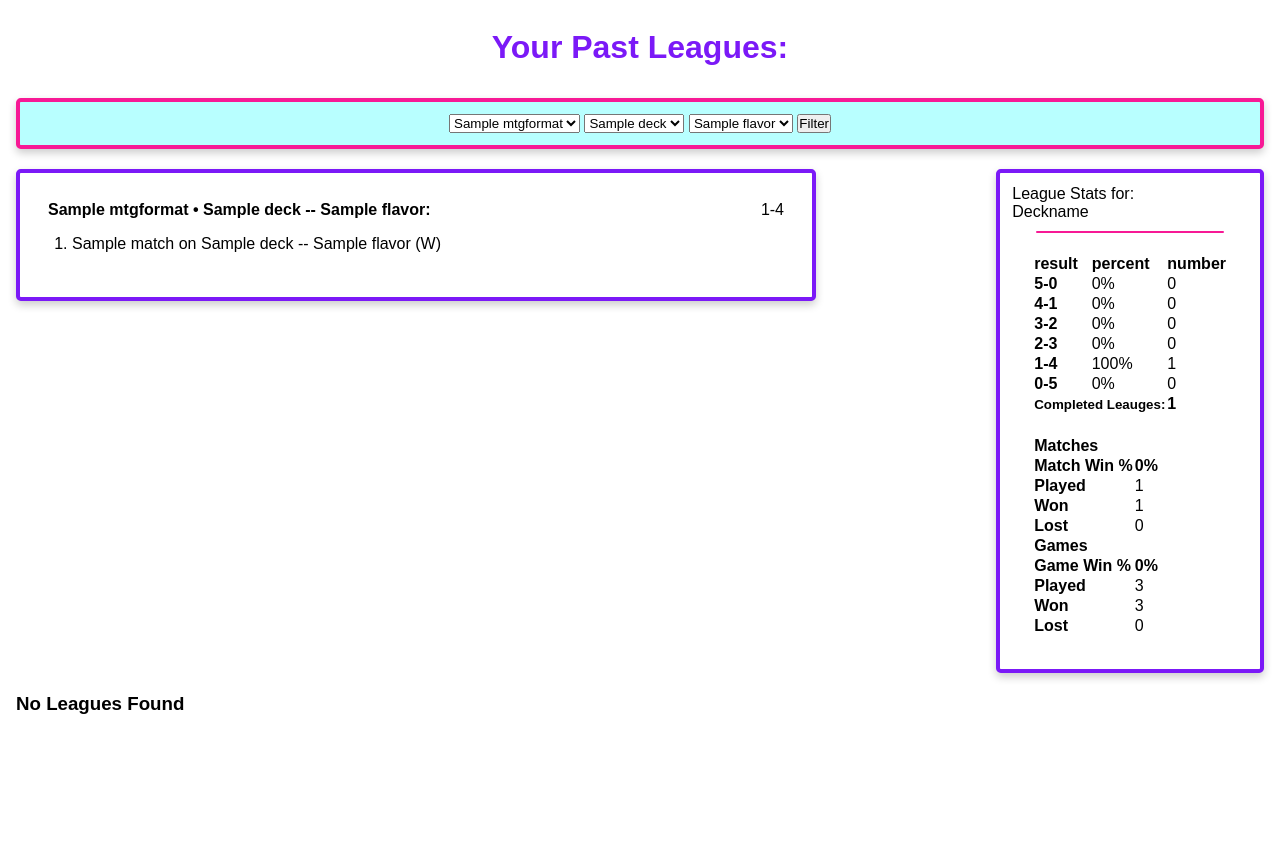
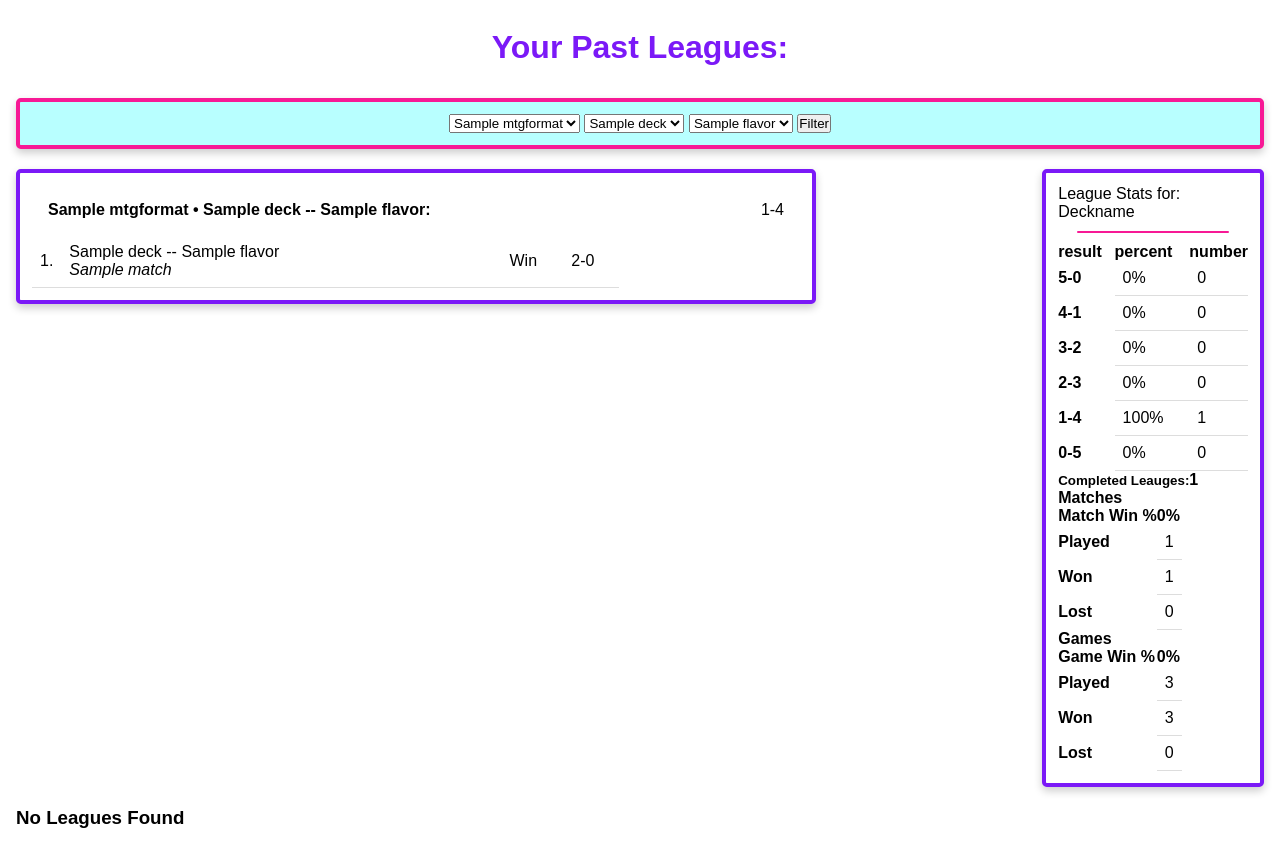
Before and after one commit to sctilley/tirelessRailway, a Django app: page /league/ in a window 1280 px wide. Shown: the part 454-1299 px from the top of the page. Before the commit the page ends 1168 px from the top, so only its background shows below. Run offline with Django 4.2, Linux system fonts and the light colour scheme; a user stored in the database is signed in; tables that the repository leaves empty hold one stand-in row (values such as "Sample post"); parts of the project's set-up code (start-up, migrations or seed data) failed here and were passed over; some libraries are stand-ins or nearby versions.

Commit message:
league data tables

```diff
--- a/leagues/static/leagues/main.css
+++ b/leagues/static/leagues/main.css
@@ -331,12 +331,6 @@ h2 {
 }
 
 
-
-table {
-    margin: 20px;
-}
-
-
 .content {
     padding: 16px;
 }
@@ -365,12 +359,13 @@ table {
 }
 
 .leaguecontent > ol {
-    padding-left: 40px;
 }
 
 .match-card {
     max-width: 740px;
 }
+
+
 
 fieldset {
     border-style: none;
@@ -388,6 +383,21 @@ table.matchtable {
     border-spacing: 8px;
 }
 
+table.hovertable {
+    border-collapse: collapse;
+}
+
+table.hovertable tr > td {
+    padding: 8px;
+    text-align: left;
+    border-bottom: 1px solid #ddd;
+  }
+
+
+table.hovertable tr:hover {
+    background-color: var(--primary);
+}
+
 ul.history {
     margin: 10px 20px;
     text-align: start;
--- a/templates/league.html
+++ b/templates/league.html
@@ -79,14 +79,14 @@
             </thead>
             {% endif %}
             <tbody>
-              <tr class="matchform">
+              <tr>
                 <td>{{ forloop.counter }}
                   {% for hidden in form.hidden_fields %}
                     {{ hidden }}
                   {% endfor %}
                 </td>
                 {% for field in form.visible_fields %}
-                <td class="">
+                <td>
                   {% if field.name == "dateCreated" %}
                     <button type='button'>date</button>
                     {{ field.errors.as_ul }}
--- a/templates/partials/leagueroll.html
+++ b/templates/partials/leagueroll.html
@@ -27,19 +27,53 @@
       </div>
       <div class="leaguecontent">
         <ol>
-          {% for match in league.matches.all|dictsort:"dateCreated" %}
-            <li>
-              {{match.theirname}} on {{ match.theirDeck }}{% if match.theirFlavor.name != "none/stock" %} -- {{match.theirFlavor}}{% endif %} {% if match.didjawin == 1%} (W) {% else %} (L) {% endif %}
-            </li>
-          {% endfor %}
+           {% for match in league.matches.all|dictsort:"dateCreated" %}
+              <div class="table-responsive-sm">
+                 <table class="hovertable">
+                    <tr class="littlepoint">
+                       <td class="ccen" style="width: 5%">{{ forloop.counter }}.</td>
+                       <td style="width: 75%">
+                          <div class="center">{{ match.theirDeck }}{% if match.theirFlavor.name != "none/stock" %} -- {{match.theirFlavor}}{% endif %}</div>
+                          <div class="smalltext center"><em>{{ match.theirname }}</em></div>
+                       </td>
+                       <td class="ccen">
+                          {% if match.didjawin == 1 %}
+                             Win
+                          {% else %}
+                             Loss
+                          {% endif %}
+                       </td>
+                       <td class="ccen text-nowrap">
+                          {% if match.game1 == 1 %}
+                             {% if match.game2 == 1 %}
+                                2-0
+                             {% else %}
+                                {% if match.game3 == 1 %}
+                                   2-1
+                                {% else %}
+                                   1-2
+                                {% endif %}
+                             {% endif %}
+                          {% else %}
+                             {% if match.game2 == 1 %}
+                                {% if match.game3 == 1 %}
+                                   2-1
+                                {% else %}
+                                   1-2
+                                {% endif %}
+                             {% else %}
+                                0-2
+                             {% endif %}
+                          {% endif %}
+                       </td>
+                    </tr>
+                 </table>
+              </div>
+           {% endfor %}
         </ol>
-
-      </div>
-      <div class="content row">
-
-      </div>
+     </div>
     </div>
-  {% endfor %}
+    {% endfor %}
   </div>
   <div class="card reportcard">
     <div class="">
@@ -51,7 +85,7 @@
     <div class="line">
 
     </div>
-    <table>
+    <table class="hovertable">
       <thead>
         <tr>
           <th>result</th>
@@ -96,7 +130,7 @@
         </tr>
       </tbody>
     </table>
-        <table class="table table-striped">
+    <table class="hovertable">
       <thead>
         <tr>
           <th class="text-center" colspan="2">Matches</th>
@@ -145,7 +179,6 @@
         </tbody>
     </table>
   </div>
-
 </div>
 
 {% else %}
```
